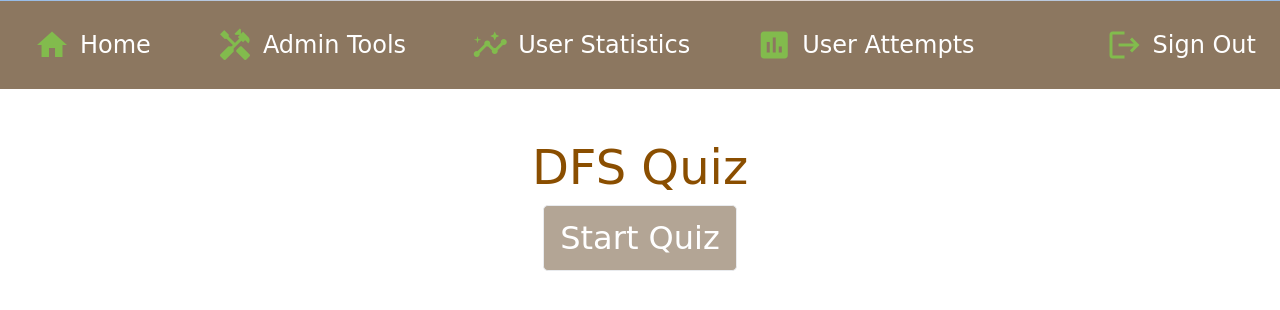
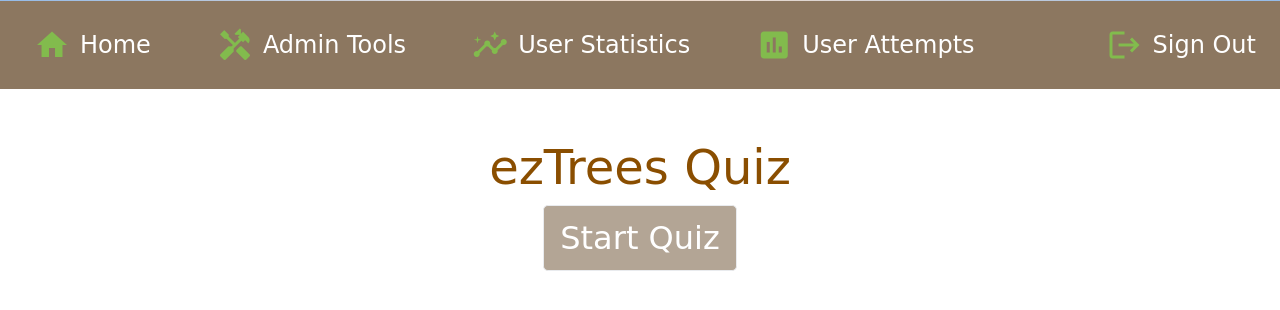
Before and after one commit to thomas-cleary-uwa/cits3403-project, a Flask app: page /quiz in a window 1280 px wide. Shown: the part 199-509 px from the top of the page. Run offline with Flask 2, Linux system fonts and the light colour scheme; a user stored in the database is signed in; tables that the repository leaves empty hold one stand-in row (values such as "Sample post"); some web fonts are replaced.

Commit message:
quizLanding css -> exTrees.css

```diff
--- a/app/static/css/ezTrees.css
+++ b/app/static/css/ezTrees.css
@@ -1,4 +1,8 @@
 /* -- Divs ----------------------------------------------------------------- */
+
+.div-centered {
+  text-align: center;
+}
 
 /* -- Learn Page -- */
 .content-topic {
--- a/app/templates/quizLanding.html
+++ b/app/templates/quizLanding.html
@@ -1,8 +1,8 @@
 {% extends "base_content.html" %}
 
 {% block inContainer %}
-    <h1 class="page-heading" style="text-align:center;">DFS Quiz</h1>
-    <div id="quizIntro" style="text-align:center;">
+    <div class="div-centered" id="quizIntro">
+      <h1 class="page-heading">ezTrees Quiz</h1>
       <button
       class="btn btn-primary btn-lg shadow-none"
       id="start"
```
